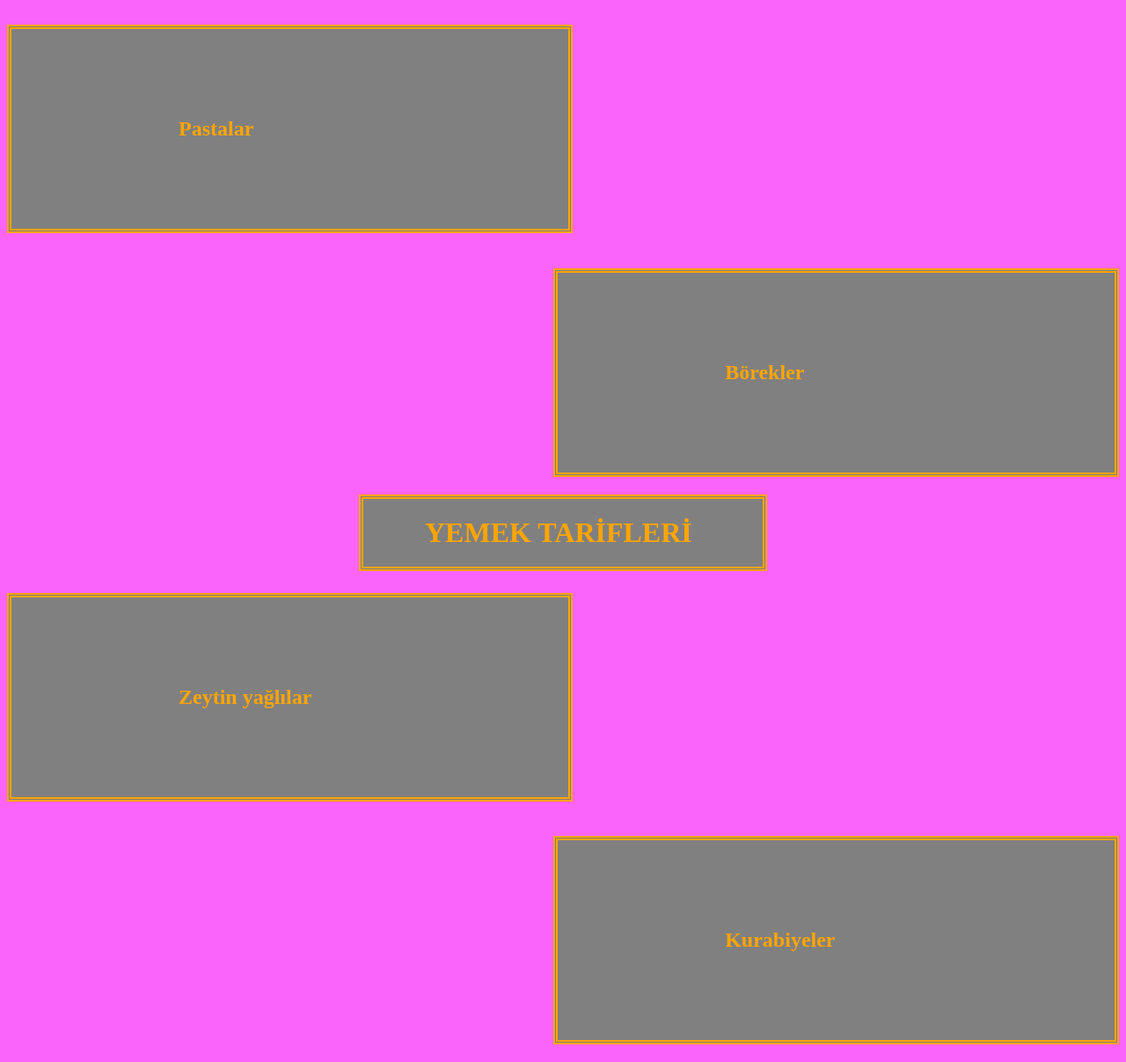
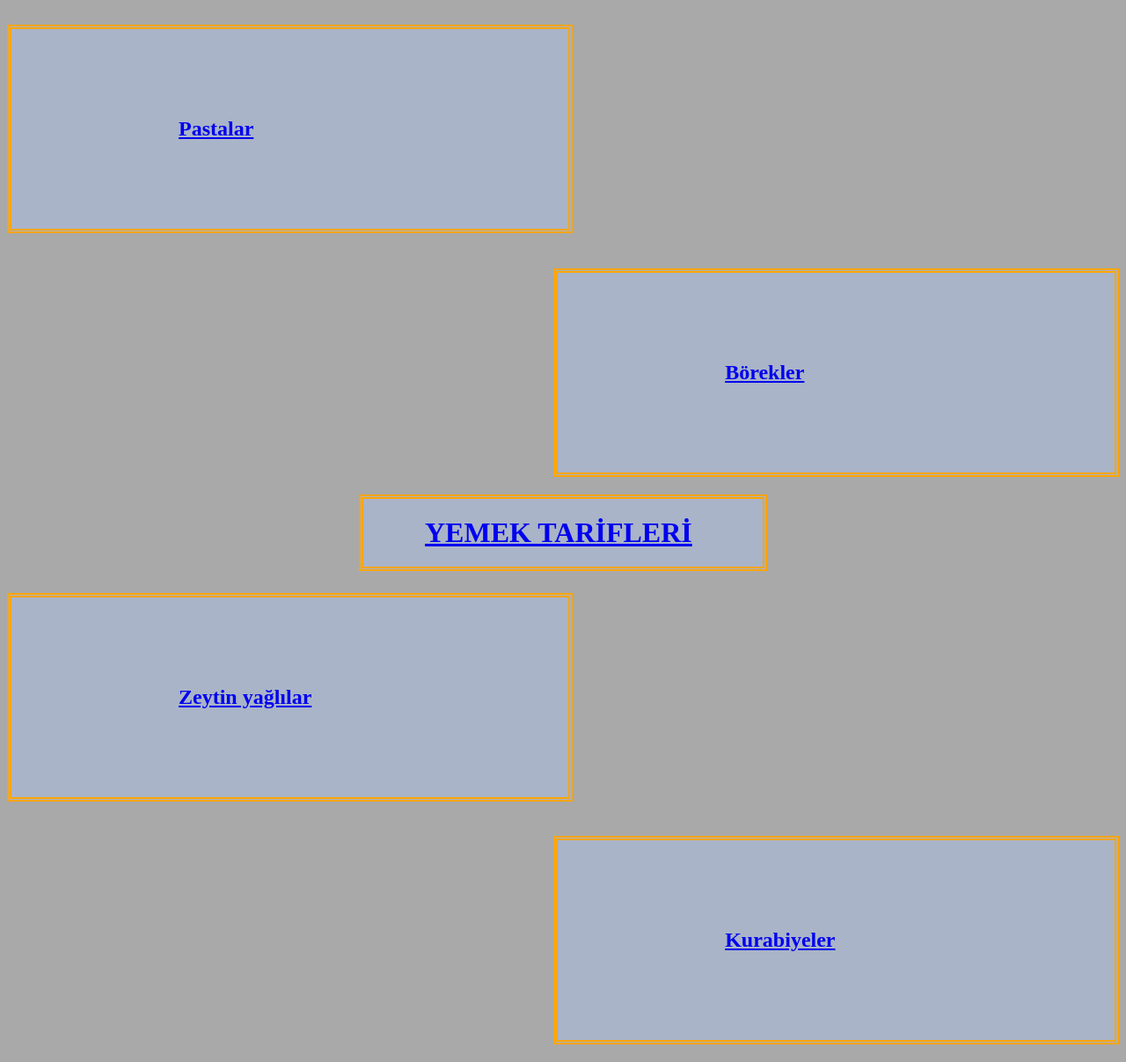
Before and after one commit to melihaslan/home, a plain HTML site: page index.html in a window 1280 px wide. Shown: the whole page at 88% size. Drawn offline with Linux system fonts and the light colour scheme.

Commit message:
Add files via upload

```diff
--- a/index.html
+++ b/index.html
@@ -5,10 +5,10 @@
     <meta charset="utf-8">
     <style>
       body {
-        background-color: rgb(250, 100, 250);
+        background-color: rgb(169, 169, 169);
       }
       h1 {
-        background-color: gray;
+        background-color: rgb(169, 180, 200);
         color: orange;
         margin: 5px 400px 5px 400px;
         border: 5px double orange;
@@ -17,7 +17,7 @@
       }
       #Pastalar {
         width: 20%;
-        background-color: gray;
+        background-color: rgb(169, 180, 200);
         color: orange;
         border: 5px double orange;
         padding: 100px 190px 100px 190px;
@@ -25,7 +25,7 @@
       }
       #Borekler {
         width: 20%;
-        background-color: gray;
+        background-color: rgb(169, 180, 200);
         color: orange;
         border: 5px double orange;
         padding: 100px 190px 100px 190px;
@@ -33,7 +33,7 @@
       }
       #Zeytin {
         width: 20%;
-        background-color: gray;
+        background-color: rgb(169, 180, 200);
         color: orange;
         border: 5px double orange;
         padding: 100px 190px 100px 190px;
@@ -41,7 +41,7 @@
       }
       #Kurabiyeler {
         width: 20%;
-        background-color: gray;
+        background-color: rgb(169, 180, 200);
         color: orange;
         border: 5px double orange;
         padding: 100px 190px 100px 190px;
@@ -50,10 +50,10 @@
     </style>
   </head>
   <body>
-    <h2 id="Pastalar">Pastalar</h2>
-    <h2 id="Borekler">Börekler</h2>
-    <h1>YEMEK TARİFLERİ</h1>
-    <h2 id="Zeytin">Zeytin yağlılar</h2>
-    <h2 id="Kurabiyeler">Kurabiyeler</h2>
+    <h2 id="Pastalar"><a href="pastalar.html">Pastalar</h2>
+    <h2 id="Borekler"><a href="borekler.html">Börekler</h2>
+    <h1><a href="index.html">YEMEK TARİFLERİ</h1>
+    <h2 id="Zeytin"><a href="zeytin.html">Zeytin yağlılar</h2>
+    <h2 id="Kurabiyeler"><a href="kurabiyeler.html">Kurabiyeler</h2>
   </body>
 </html>
```
